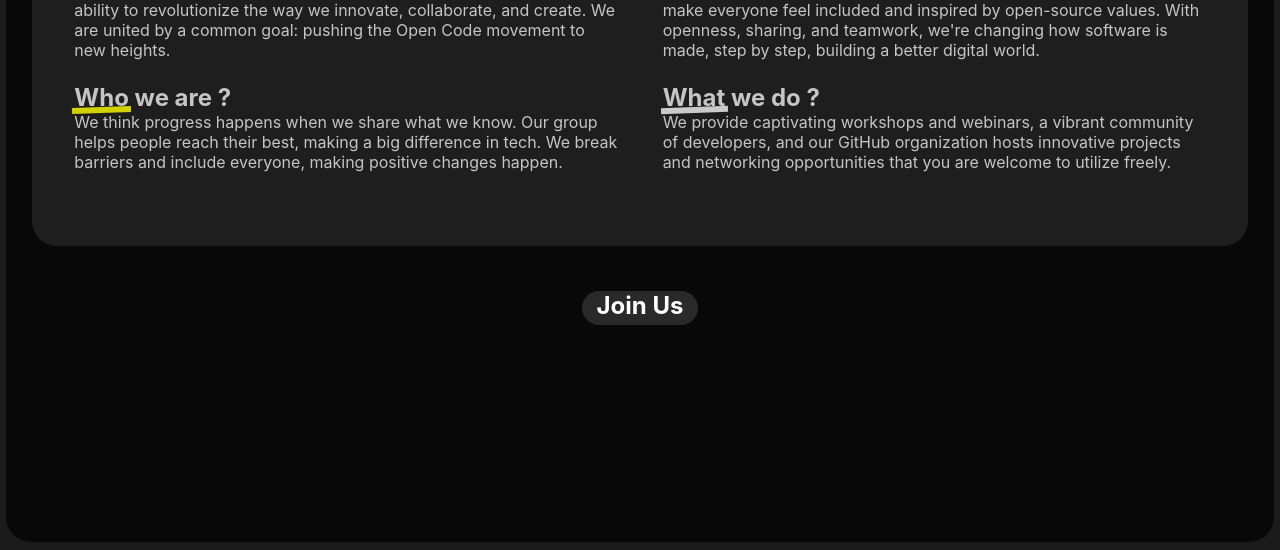
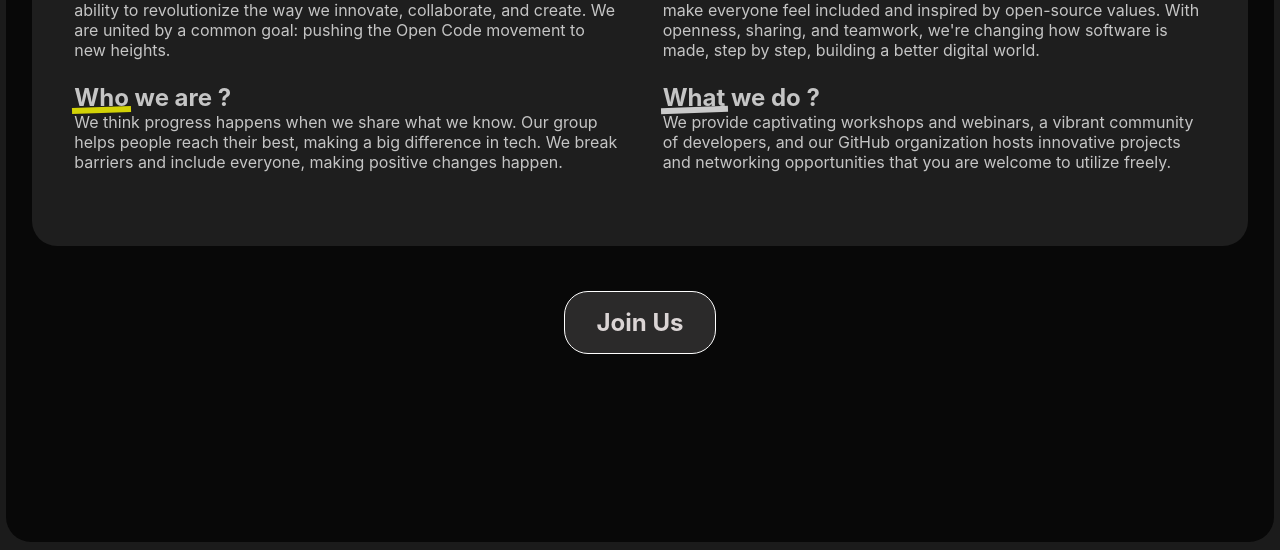
Before and after one commit to OpenCodeEra/Open-Code-Era-2.0, a plain HTML site: page pages/about.html in a window 1280 px wide. Shown: the part 250-800 px from the top of the page. Drawn offline with Linux system fonts and the light colour scheme.

Commit message:
Styling the Join Us button of About us page

```diff
--- a/styles/about.css
+++ b/styles/about.css
@@ -13,7 +13,6 @@
   gap: 12% 4%;
 
   text-align: left;
-
 }
 
 .content-grid > div > h2 {
@@ -26,15 +25,11 @@
   padding: 1.75%;
 }
 
-.join-button {
-  margin: auto;
+.highlight {
+  position: relative;
 }
 
-.highlight{
-  position:relative;
-}
-
-.highlight:before{
+.highlight:before {
   content: "";
   position: absolute;
   width: calc(100% + 4px);
@@ -69,15 +64,23 @@
 }
 
 .join-button {
-  border: none;
-  border-radius: 2rem;
+  display: block;
+  border: 1px solid white;
+  border-radius: 1.5rem;
   font-size: 1.5rem;
-
   font-weight: bold;
   background-color: #2b2a2a;
-  color: #ffffff;
-
-  padding:0 15px 5px;
-
+  color: #dbd5d5;
+  padding: 16px 32px;
   cursor: pointer;
 }
+
+.join-button:hover {
+  background-color: #525151;
+  color: #fff;
+}
+
+.join-button:active {
+  background-color: #000000;
+  color: white;
+}
```
